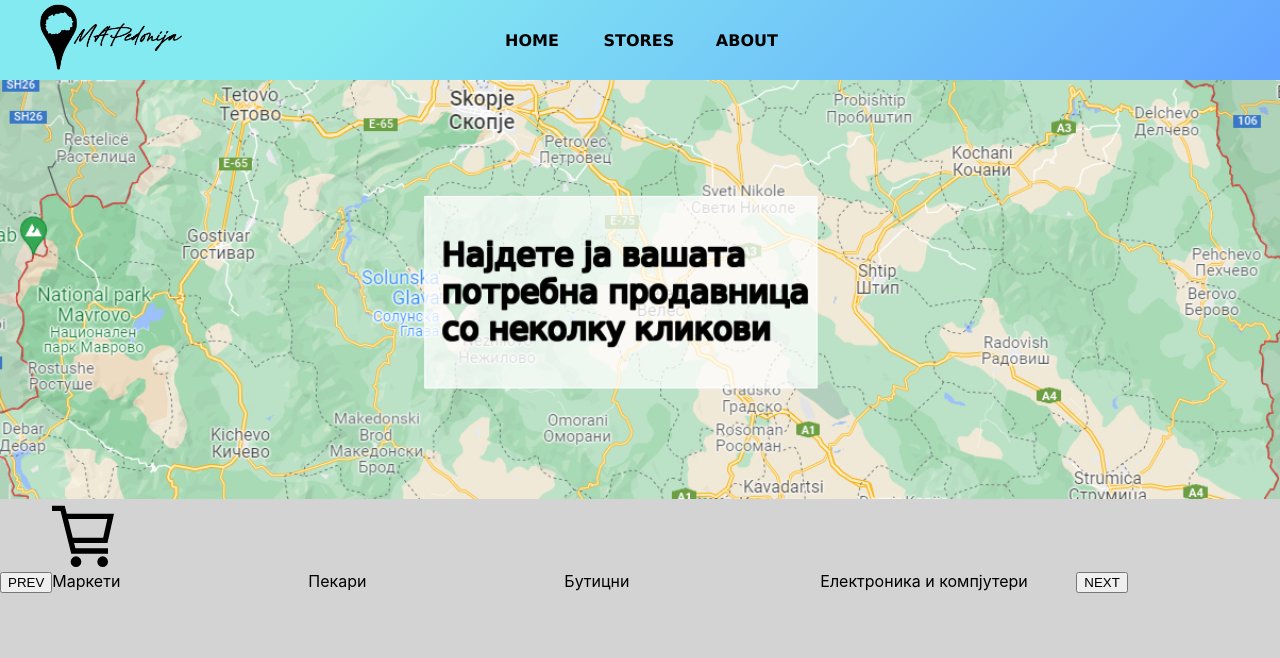
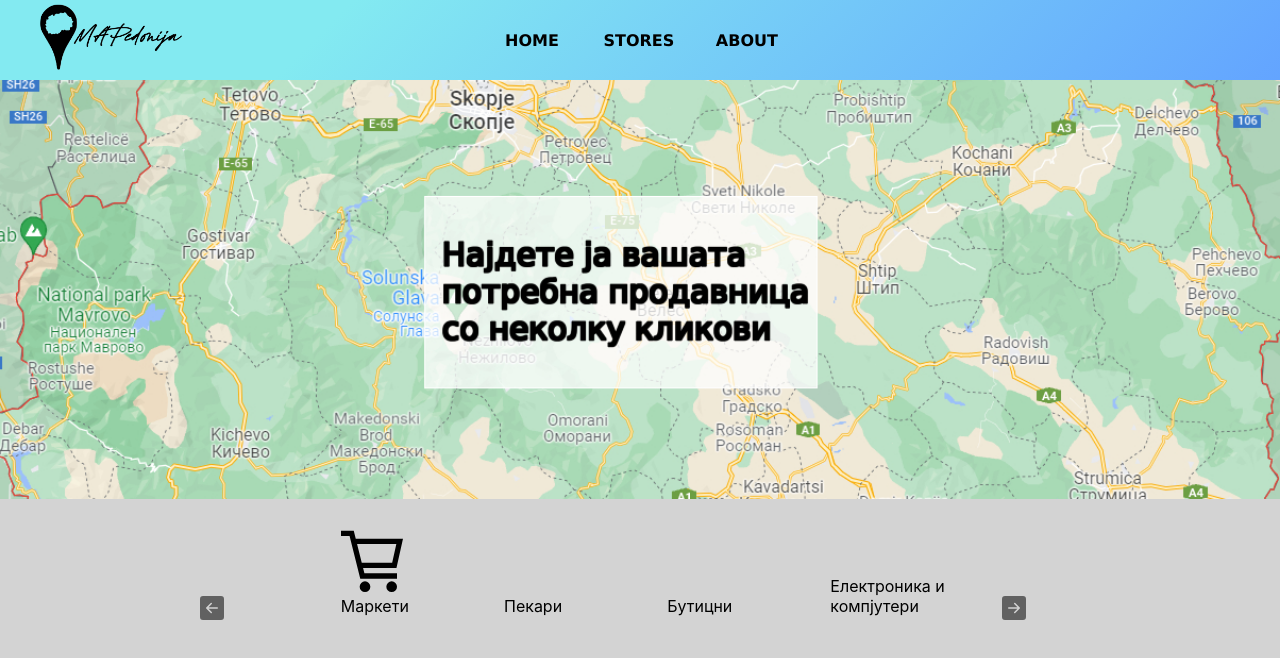
Before and after one commit to jetonramadani/-, a React (Create React App) app: page / in a window 1280 px wide. Shown: the top 658 px of the page. Built offline with nearby package versions, Linux system fonts and the light colour scheme.

Commit message:
Slider Changes(Button Icons, Positioning...)

```diff
--- a/package.json
+++ b/package.json
@@ -3,9 +3,12 @@
   "version": "0.1.0",
   "private": true,
   "dependencies": {
+    "@emotion/react": "^11.7.0",
+    "@emotion/styled": "^11.6.0",
     "@material-ui/core": "^4.12.3",
     "@material-ui/icons": "^4.11.2",
     "@material-ui/lab": "^4.0.0-alpha.60",
+    "@mui/material": "^5.2.2",
     "@react-google-maps/api": "^2.7.0",
     "@reduxjs/toolkit": "^1.6.2",
     "@testing-library/jest-dom": "^5.11.4",
--- a/src/components/homepage/CategoriesSlider.js
+++ b/src/components/homepage/CategoriesSlider.js
@@ -1,5 +1,9 @@
+/* eslint-disable */
 import React, { useEffect, useState } from 'react'
 import { GrCart } from 'react-icons/gr';
+import IconButton from '@mui/material/IconButton';
+import './Home.css'
+import { BsArrowLeftSquareFill, BsArrowRightSquareFill } from 'react-icons/bs'
 const mkCategries = [
     "Маркети",
     "Пекари",
@@ -40,13 +44,13 @@ const CategoriesSlider = () => {
     window.addEventListener("resize", resize);
 
     return (
-        <div>
-            <button onClick={() => setCurentPlace((prev) => prev === 0 ? categoryLength - 1 : prev - 1)}>PREV</button>
-            {siteWidth > 1 && <span style={{ width: "20%", display: "inline-block" }}>{mapedCategories[currentPlace % categoryLength]}</span>}
-            {siteWidth > 1 && <span style={{ width: "20%", display: "inline-block" }}>{mapedCategories[(currentPlace + 1) % categoryLength]}</span>}
-            {siteWidth > 2 && <span style={{ width: "20%", display: "inline-block" }}>{mapedCategories[(currentPlace + 2) % categoryLength]}</span>}
-            {siteWidth > 3 && <span style={{ width: "20%", display: "inline-block" }}>{mapedCategories[(currentPlace + 3) % categoryLength]}</span>}
-            <button onClick={() => setCurentPlace((prev) => prev === (categoryLength - 1) ? 0 : prev + 1)}>NEXT</button>
+        <div className='slider'>
+            <IconButton onClick={() => setCurentPlace((prev) => prev === 0 ? categoryLength - 1 : prev - 1)} ><BsArrowLeftSquareFill /></IconButton>
+            {siteWidth > 1 && <span className='sliderElement'>{mapedCategories[currentPlace % categoryLength]}</span>}
+            {siteWidth > 1 && <span className='sliderElements'>{mapedCategories[(currentPlace + 1) % categoryLength]}</span>}
+            {siteWidth > 2 && <span className='sliderElements'>{mapedCategories[(currentPlace + 2) % categoryLength]}</span>}
+            {siteWidth > 3 && <span className='sliderElements'>{mapedCategories[(currentPlace + 3) % categoryLength]}</span>}
+            <IconButton onClick={() => setCurentPlace((prev) => prev === (categoryLength - 1) ? 0 : prev + 1)} ><BsArrowRightSquareFill /></IconButton>
         </div>
     )
 }
--- a/src/components/homepage/Home.css
+++ b/src/components/homepage/Home.css
@@ -2,3 +2,16 @@
   width: 100%;
   z-index: 0;
 }
+.sliderElements {
+  width: 15%;
+  display: inline-block;
+}
+.slider {
+  margin-left: 15%;
+  margin-top: 2%;
+}
+.sliderElement {
+  width: 15%;
+  display: inline-block;
+  margin-left: 10%;
+}
```
Also changed, not shown: 1 other file (tests, documents, lock files or other folders).
